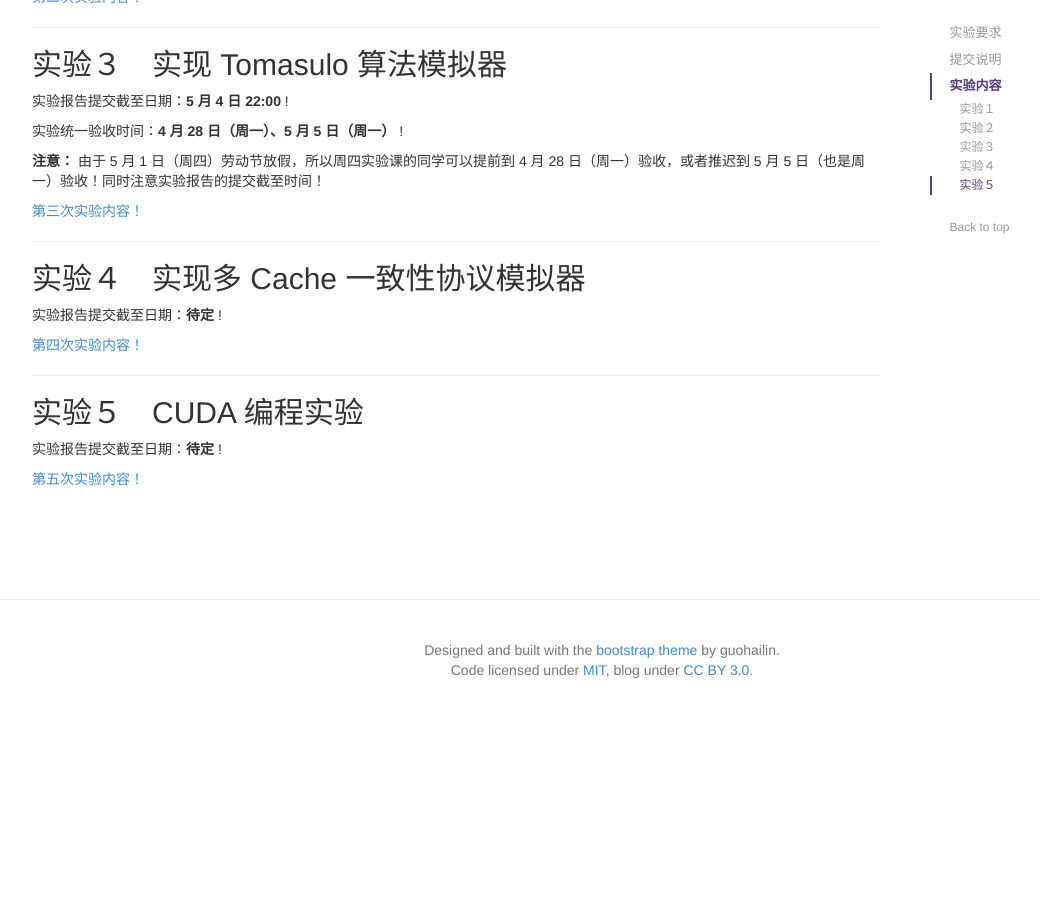
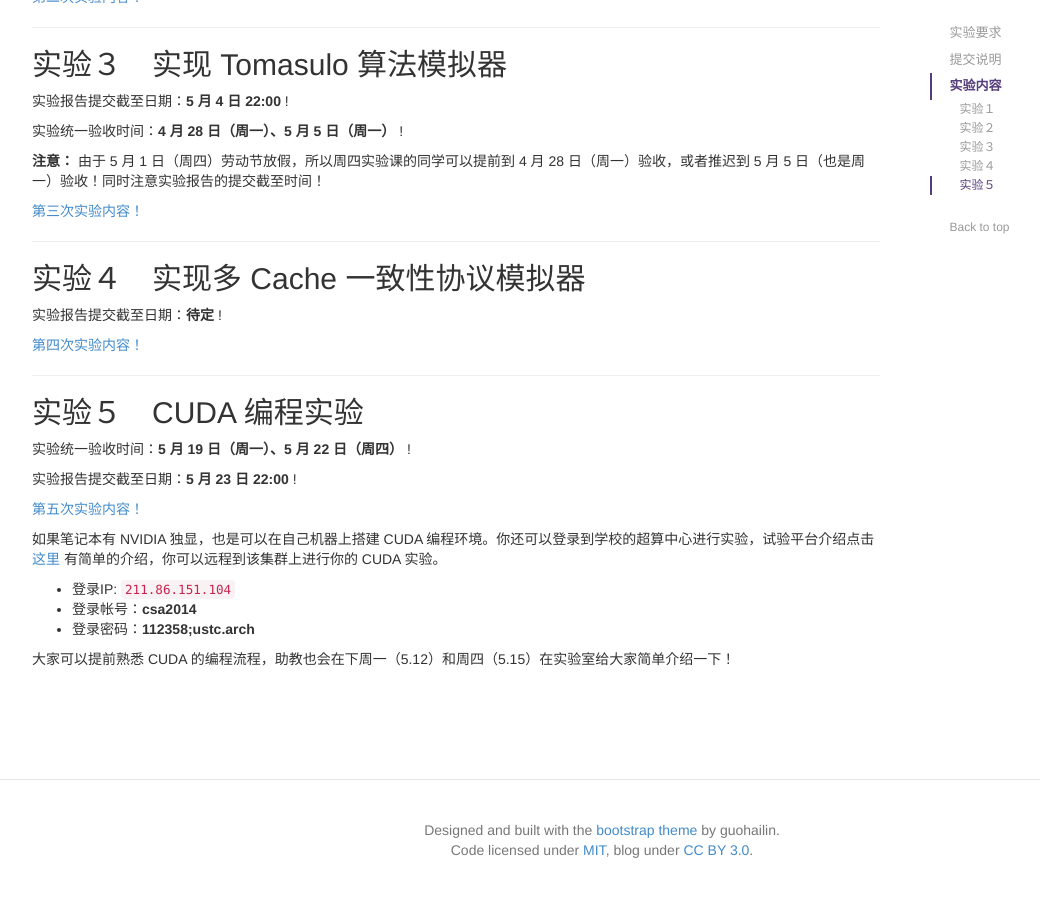
Before and after one commit to hazirguo/ca2014, a Jekyll site: the page experiments/index.html, which Jekyll copies as it is, in a window 1280 px wide and 900 px high, scrolled down 1553 px. Shown: the top 897 px of the window, without its empty margins (38-1078 px from the left). Built offline with Jekyll 4.4.1, drawn with Linux system fonts in a browser that asks for light colours; Markdown is read by kramdown in place of the engine named in the settings; before the commit the page ends 2273 px from its top, so only the background shows below that.

Commit message:
add lab5

```diff
--- a/experiments/index.html
+++ b/experiments/index.html
@@ -144,8 +144,16 @@
   <p> <a href="lab4/lab4.zip">第四次实验内容！</a></p>
   <hr/>
   <h2 id="lab5">实验５　CUDA 编程实验</h2>
-  <p> 实验报告提交截至日期：<strong>待定 </strong>!</p>
+  <p> 实验统一验收时间：<strong>5 月 19 日（周一）、5 月 22 日（周四） </strong>!</p>
+  <p> 实验报告提交截至日期：<strong>5 月 23 日 22:00 </strong>!</p>
   <p> <a href="lab5/lab5.zip">第五次实验内容！</a></p>
+  <p> 如果笔记本有 NVIDIA 独显，也是可以在自己机器上搭建 CUDA 编程环境。你还可以登录到学校的超算中心进行实验，试验平台介绍点击<a href="http://scc.ustc.edu.cn/xtpt/201008/t20100830_32153.html">这里</a> 有简单的介绍，你可以远程到该集群上进行你的 CUDA 实验。</p>
+  <ul>
+    <li>登录IP: <code>211.86.151.104</code></li>
+    <li>登录帐号：<strong>csa2014</strong></li>
+    <li>登录密码：<strong>112358;ustc.arch</strong></li>
+  </ul>
+  <p>大家可以提前熟悉 CUDA 的编程流程，助教也会在下周一（5.12）和周四（5.15）在实验室给大家简单介绍一下！</p>
 </div>
 
       </div>  <!-- col-md-9 -->
```
Also changed, not shown: index.html (+5 -4 lines).
